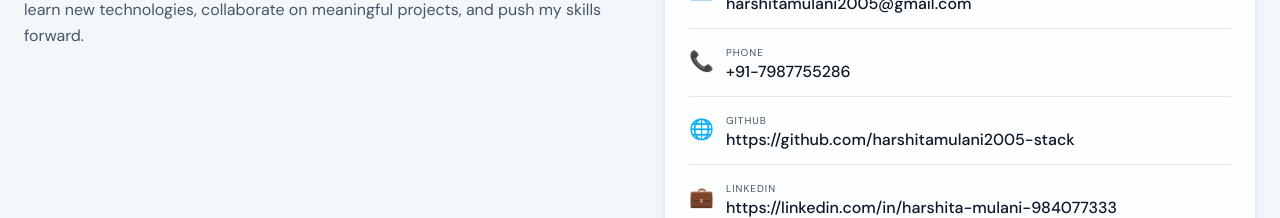
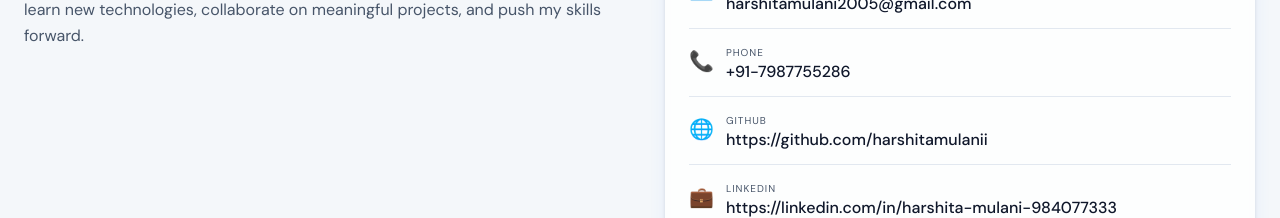
Before and after one commit to harshitamulanii/Harshita-portfolio, a React (Vite) app: page / in a window 1280 px wide. Shown: the part 1080-1298 px from the top of the page. Built offline with nearby package versions, Linux system fonts and the light colour scheme.

Commit message:
Update GitHub links to point to harshitamulanii and configure live portfolio demo URL

```diff
--- a/src/components/About.tsx
+++ b/src/components/About.tsx
@@ -6,7 +6,7 @@ const info = [
   { icon: "🏫", label: "School",    value: "St. Aloysius Sr. Sec. School (PCM, 2024)"      },
   { icon: "📧", label: "Email",     value: "harshitamulani2005@gmail.com"                  },
   { icon: "📞", label: "Phone",     value: "+91-7987755286"                                },
-  { icon: "🌐", label: "GitHub",    value: "https://github.com/harshitamulani2005-stack"                    },
+  { icon: "🌐", label: "GitHub",    value: "https://github.com/harshitamulanii"                    },
   { icon: "💼", label: "LinkedIn",  value: "https://linkedin.com/in/harshita-mulani-984077333"               },
   { icon: "🗣️", label: "Languages", value: "English, Hindi"                               },
 ];
--- a/src/components/Contact.tsx
+++ b/src/components/Contact.tsx
@@ -6,7 +6,7 @@ const items = [
   { Icon: Mail,     label: "harshitamulani2005@gmail.com",     href: "mailto:harshitamulani2005@gmail.com" },
   { Icon: Phone,    label: "+91-7987755286",                   href: "tel:+917987755286"                   },
   { Icon: Linkedin, label: "linkedin.com/in/harshita-mulani-984077333",   href: "https://linkedin.com/in/harshita-mulani-984077333" },
-  { Icon: Github,   label: "github.com/harshitamulani2005-stack",        href: "https://github.com/harshitamulani2005-stack"   },
+  { Icon: Github,   label: "github.com/harshitamulanii",        href: "https://github.com/harshitamulanii"   },
 ];
 
 export function Contact() {
--- a/src/components/Footer.tsx
+++ b/src/components/Footer.tsx
@@ -2,7 +2,7 @@ import { Github, Linkedin, Mail } from "lucide-react";
 
 export function Footer() {
   const items = [
-    { Icon: Github,   href: "https://github.com/harshitamulani2005-stack"           },
+    { Icon: Github,   href: "https://github.com/harshitamulanii"           },
     { Icon: Linkedin, href: "https://linkedin.com/in/harshita-mulani-984077333"      },
     { Icon: Mail,     href: "mailto:harshitamulani2005@gmail.com"         },
   ];
--- a/src/components/Hero.tsx
+++ b/src/components/Hero.tsx
@@ -61,7 +61,7 @@ export function Hero() {
           {/* Social icons */}
           <motion.div {...fade(0.75)} className="mt-8 flex gap-3">
             {[
-              { Icon: Github,   href: "https://github.com/harshitamulani2005-stack",          label: "GitHub"   },
+              { Icon: Github,   href: "https://github.com/harshitamulanii",          label: "GitHub"   },
               { Icon: Linkedin, href: "https://linkedin.com/in/harshita-mulani-984077333",     label: "LinkedIn" },
               { Icon: Mail,     href: "mailto:harshitamulani2005@gmail.com",        label: "Email"    },
               { Icon: Phone,    href: "tel:+917987755286",                          label: "Phone"    },
--- a/src/components/Projects.tsx
+++ b/src/components/Projects.tsx
@@ -8,22 +8,22 @@ const projects = [
     description:
       "A modern and responsive portfolio to showcase my skills, projects, certifications, and achievements. Focused on clean UI/UX, interactivity, and performance.",
     tech: ["HTML", "CSS", "JavaScript"],
-    github: "https://github.com/harshitamulani2005-stack",
-    demo: "#",
+    github: "https://github.com/harshitamulanii/Harshita-portfolio",
+    demo: "https://harshitamulanii.github.io/Harshita-portfolio/",
   },
   {
     title: "Net-Banking Pro",
     description:
       "A banking management application for handling account operations and transaction management, built with OOP principles in Java.",
     tech: ["Java", "JSwing", "AWS", "MySQL"],
-    github: "https://github.com/harshitamulani2005-stack",
+    github: "https://github.com/harshitamulanii",
   },
   {
     title: "Smart Study-Buddy Chatbot",
     description:
       "An AI-based study assistant chatbot to support students with learning guidance. Focused on accessibility, usability, and smooth UX.",
     tech: ["HTML", "CSS", "AI Tools"],
-    github: "https://github.com/harshitamulani2005-stack",
+    github: "https://github.com/harshitamulanii",
   },
 ];
 
--- a/src/components/SocialSidebar.tsx
+++ b/src/components/SocialSidebar.tsx
@@ -2,7 +2,7 @@ import { Github, Linkedin, Mail } from "lucide-react";
 
 export function SocialSidebar() {
   const items = [
-    { icon: Github,   href: "https://github.com/harshitamulani",      label: "GitHub"   },
+    { icon: Github,   href: "https://github.com/harshitamulanii",      label: "GitHub"   },
     { icon: Linkedin, href: "https://linkedin.com/in/harshitamulani", label: "LinkedIn" },
     { icon: Mail,     href: "mailto:harshitamulani2005@gmail.com",    label: "Email"    },
   ];
```
